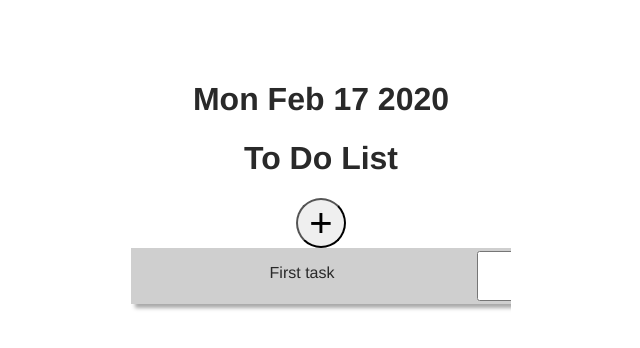
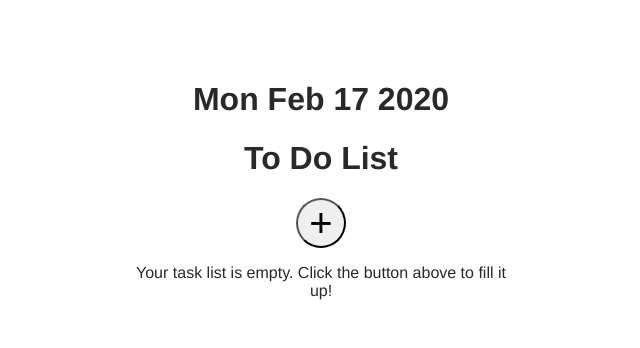
Before and after one commit to allybowie/vue-todo, a Vue app in the folder vita-todo/: page / in a window 1280 px wide. Shown: the top 348 px of the page, without its empty margins (319-959 px from the left). Built offline with nearby package versions, Linux system fonts and the light colour scheme.

Commit message:
added some conditional rendering to give users directions for using the list

```diff
--- a/vita-todo/src/components/store/store.js
+++ b/vita-todo/src/components/store/store.js
@@ -11,7 +11,7 @@ Vue.use(Vuex);
 
 const store = new Vuex.Store({
   state: {
-    tasks: [{ task: "First task", subtasks: [], complete: false }]
+    tasks: []
   },
   actions: {
     add(context, payload) {
--- a/vita-todo/src/components/tasklist/tasklist.vue
+++ b/vita-todo/src/components/tasklist/tasklist.vue
@@ -4,12 +4,8 @@
       {{ addToggle ? "-" : "+" }}
     </button>
     <form v-if="addToggle === true">
-      <input type="text" placeholder="Task" v-model="newTask" />
-      <input
-        type="text"
-        placeholder="Write smaller task steps seperated by a comma and a space here"
-        v-model="taskSteps"
-      />
+      <input type="text" placeholder="Task" v-model="newTask" required />
+      <input type="text" placeholder="Steps" v-model="taskSteps" />
       <button
         @click.prevent="
           submitTask({
@@ -22,6 +18,13 @@
         Add Task
       </button>
     </form>
+    <p v-if="tasks.length === 0">
+      {{
+        addToggle
+          ? "Write a task and click 'Add' to submit a task. \n\n To split a task into individual steps, type the steps into the box on the right hand side, seperated by commas"
+          : "Your task list is empty. Click the button above to fill it up!"
+      }}
+    </p>
     <div class="TaskList">
       <article v-for="(task, idx) in tasks" :key="idx">
         <TaskCard :task="task" />
```
Also changed, not shown: vita-todo/src/components/subtaskcard/subtaskcard.vue (+0 -10 lines).
